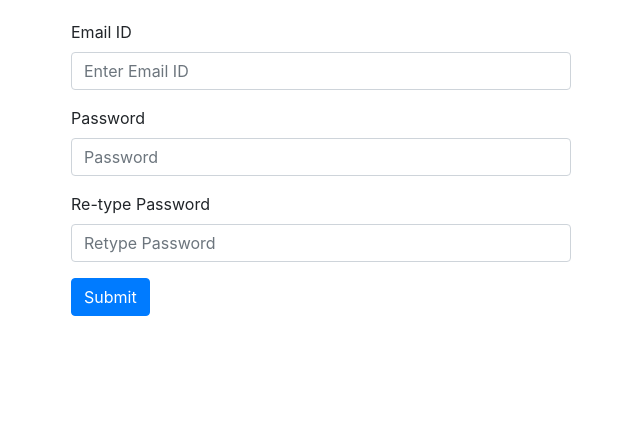
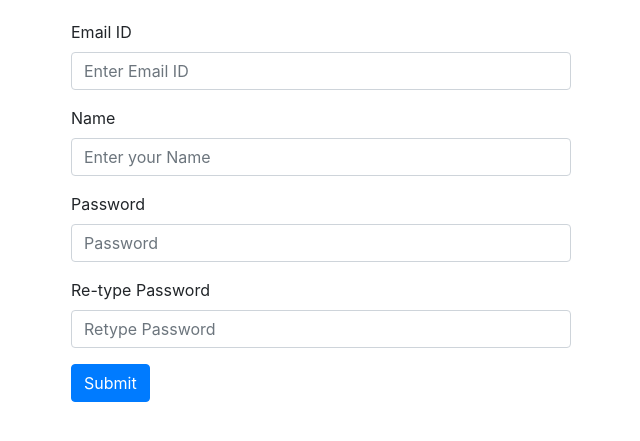
Before and after one commit to kbhutani0001/jiit-classroom, a Flask app: template templates/facultySignup.html in a window 1280 px wide. Shown: the part 258-699 px from the top of the page, without its empty margins (29-669 px from the left). Run offline with Flask 2, Linux system fonts and the light colour scheme; the template is opened without the code that fills it, so the values that code supplies are empty; some libraries are stand-ins or nearby versions.

Commit message:
update faculty page

```diff
--- a/templates/facultySignup.html
+++ b/templates/facultySignup.html
@@ -93,6 +93,10 @@
       <input style="max-width: 500px;" type="email" class="form-control" required name="facultyId" id="facultyId" aria-describedby="emailHelp" placeholder="Enter Email ID">
     </div>
     <div class="form-group">
+      <label for="facultyId">Name</label>
+      <input style="max-width: 500px;" type="email" class="form-control" required name="facultyName" id="facultyName" aria-describedby="emailHelp" placeholder="Enter your Name">
+    </div>
+    <div class="form-group">
       <label for="facultyPassword">Password</label>
       <input style="max-width: 500px;" type="password" class="form-control" required name="facultyPassword" id="facultyPassword" placeholder="Password">
     </div>
```
